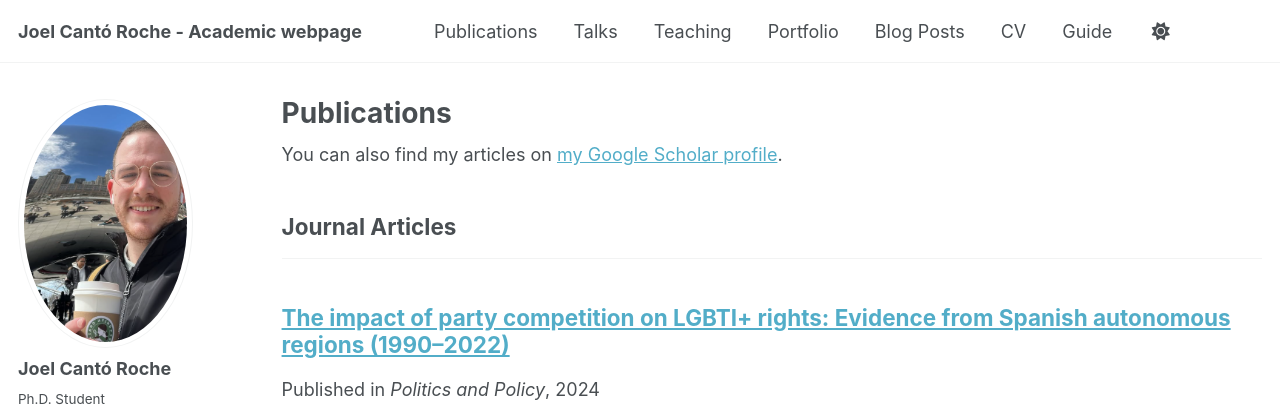
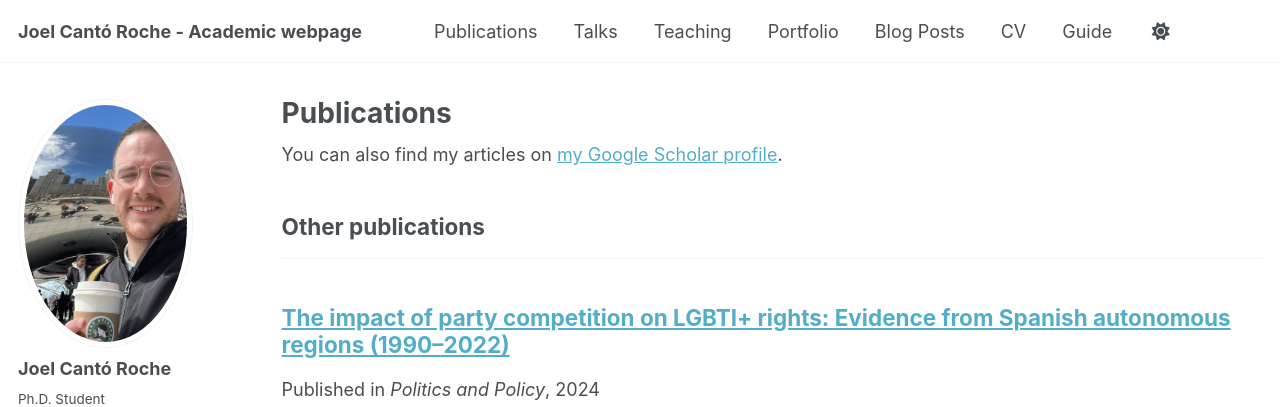
Before and after one commit to jcantoroc/jcantoroc.github.io, a Jekyll site: the page built from _pages/publications.html, in a window 1280 px wide and 900 px high. Shown: the top 407 px of the window. Built offline with Jekyll 4.4.1, drawn with Linux system fonts in a browser that asks for light colours; some web fonts are replaced.

Commit message:
Update _config.yml

```diff
--- a/_config.yml
+++ b/_config.yml
@@ -81,7 +81,8 @@ publication_category:
   books:
     title: 'Books'
   manuscripts:
-    title: 'Journal Articles'
+    title: 'Publications (Peer-Reviewed)'
+    title: 'Other publications'
   conferences:
     title: 'Conference Papers'
 
```
